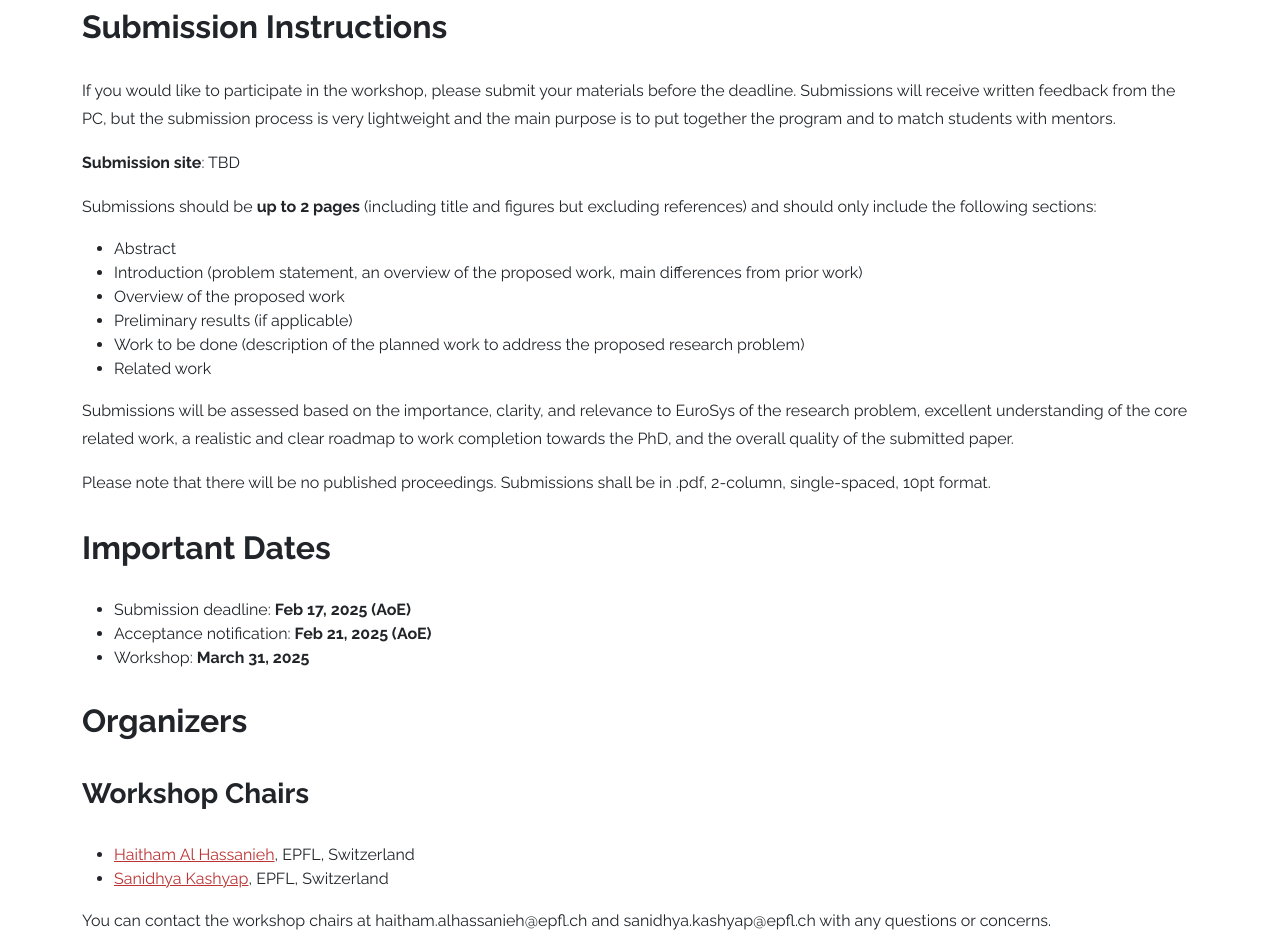
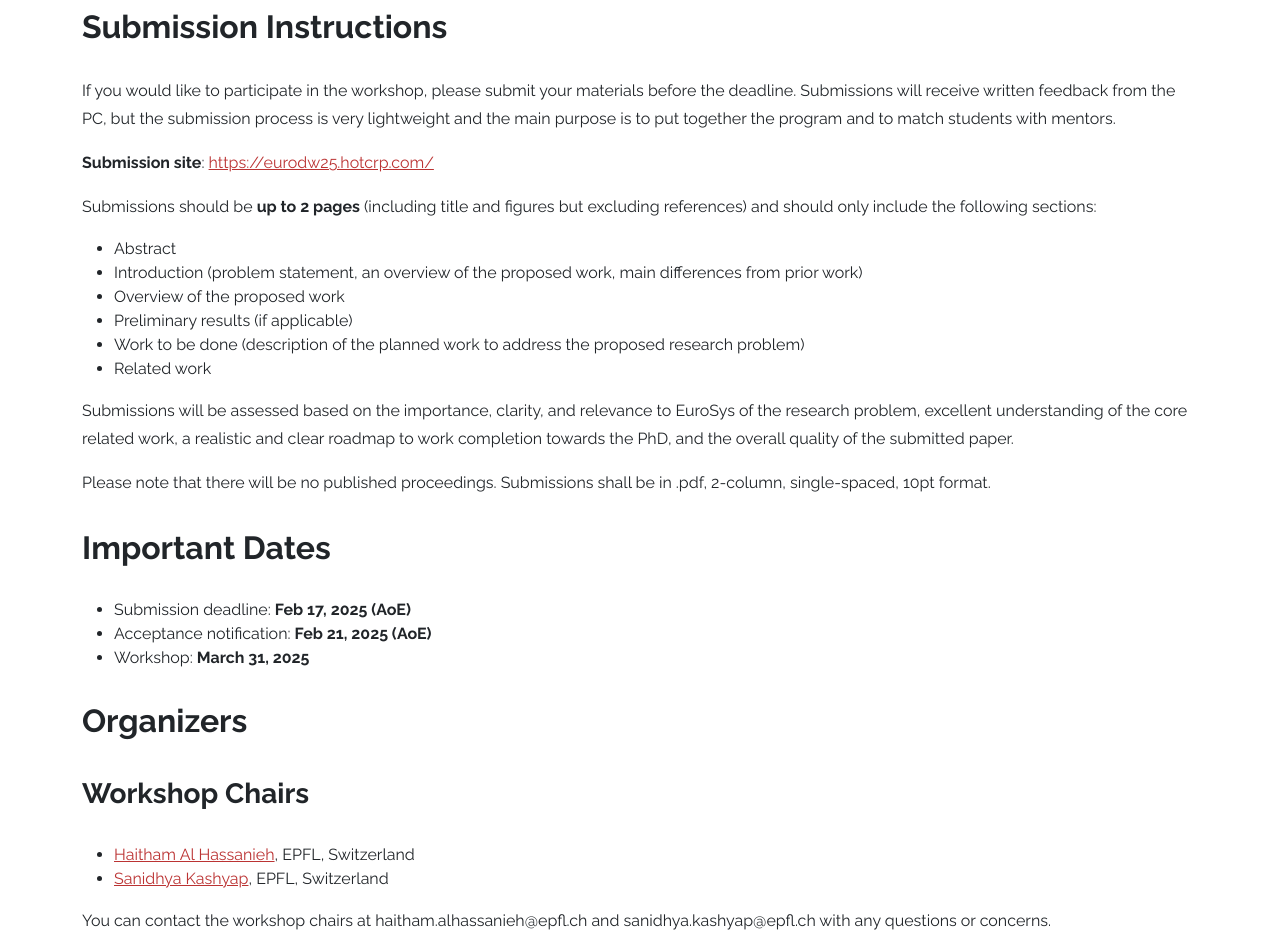
Before and after one commit to eurodw25/eurodw25.github.io, a plain HTML site: page index.html in a window 1280 px wide. Shown: the part 1846-2792 px from the top of the page. Drawn offline with nearby package versions, Linux system fonts and the light colour scheme.

Commit message:
Adding hotcrp

```diff
--- a/index.html
+++ b/index.html
@@ -242,7 +242,7 @@
             and the main purpose is to put together the program and to match students with mentors.
           </p>
 
-          <p><strong>Submission site</strong>: TBD <!-- <a href="https://eurodw25.hotcrp.com/">https://eurodw25.hotcrp.com/</a> -->
+          <p><strong>Submission site</strong>: <a href="https://eurodw25.hotcrp.com/">https://eurodw25.hotcrp.com/</a>
 
           <p>
             Submissions should be <strong>up to 2 pages</strong> (including title and figures but excluding references)
```
